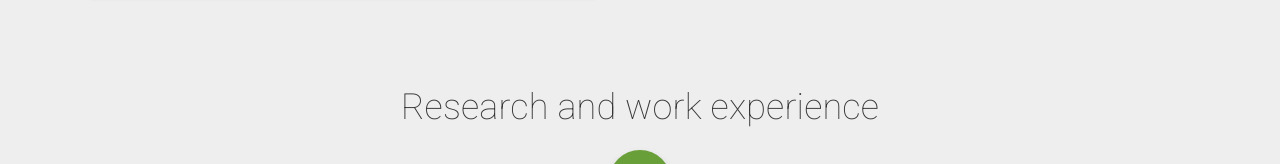
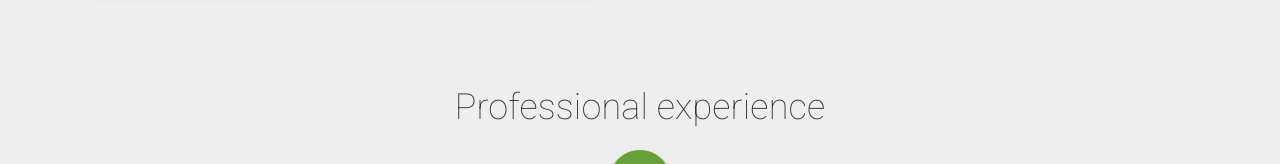
Before and after one commit to galanisl/galanisl.github.io, a plain HTML site: page index.html in a window 1280 px wide. Shown: the part 1807-1971 px from the top of the page. Drawn offline with Linux system fonts and the light colour scheme; some packages are replaced by stand-ins of ours; a script that the page names is missing; files whose address does not match are found by name.

Commit message:
Shortened Experience title

```diff
--- a/index.html
+++ b/index.html
@@ -147,7 +147,7 @@
 					</div>
 				</div>
 
-				<!-- Section Education -->
+				<!-- Education -->
 				<div class="section education" id="education-section">
 					<div class="title">
 						Education
@@ -206,7 +206,7 @@
 				<!-- Experience -->
 				<div class="section experience" id="experience-section">
 					<div class="title">
-						Research and work experience
+						Professional experience
 						<span class="circle"><i class="icon ion ion-android-walk"></i></span>
 					</div>
 					<div class="cd-timeline">
```
